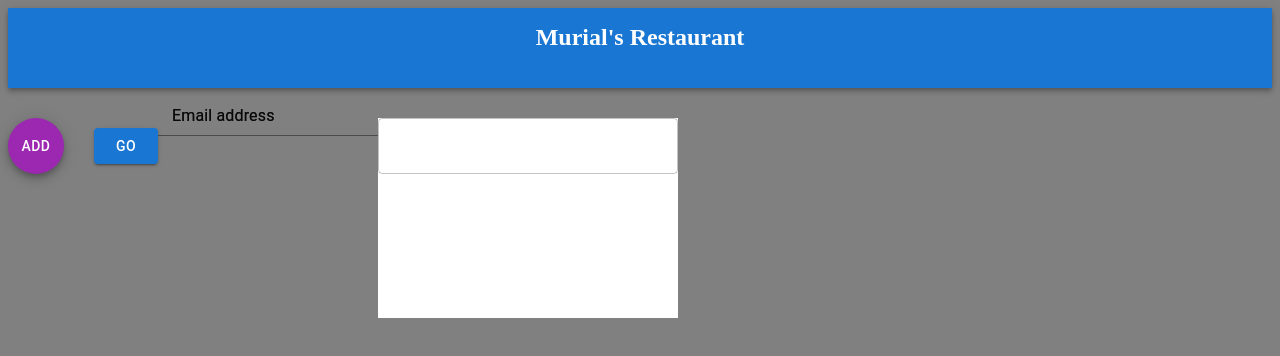
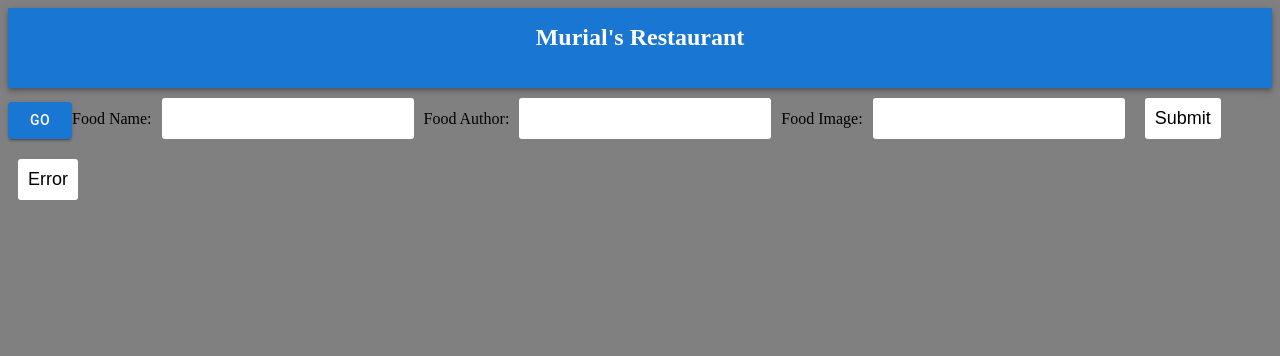
Before and after one commit to twentymurial33/murials_menu, a React (Create React App) app in the folder client/: page /add in a window 1280 px wide. Shown: the top 356 px of the page. Built offline with nearby package versions, Linux system fonts and the light colour scheme.

Commit message:
adding more logic to the addfood page

```diff
--- a/client/src/pages/AddFood.js
+++ b/client/src/pages/AddFood.js
@@ -3,19 +3,13 @@ import { useMutation } from "react-query";
 import axios from "axios";
 import Box from "@mui/material/Box";
 import Button from "@mui/material/Button";
-import Input from "@mui/material/Input";
-
-import InputLabel from "@mui/material/InputLabel";
-import Fab from "@mui/material/Fab";
 import Layout from "../components/Layout";
-import TextField from "@mui/material/TextField";
-import FormControl from "@mui/material/FormControl";
+import styled from "styled-components";
 
 function AddFood() {
   const [food, setFood] = useState("");
   const url = "http://localhost:5000/food";
 
-  //working with mutation but need to revisit - entirely not working
   const mutation = useMutation({
     mutationFn: (newFood) => {
       return axios
@@ -26,39 +20,38 @@ function AddFood() {
     },
   });
 
-  //working with mutation but need to revisit - entirely not working
   function handleSubmit(e) {
     e.preventDefault();
     mutation.mutate(url, { title: "title", img: "img", author: "author" });
   }
+
+  function handleChange(e) {
+    e.preventDefault();
+  }
   return (
-    <div>
+    <div className="form">
       <Layout />
-      <Fab
-        color="secondary"
-        aria-label="add"
-        onSubmit={handleSubmit}
-        style={{ marginTop: "30px", marginBottom: "30px", marginRight: "30px" }}
-      >
-        Add
-      </Fab>
       <Button variant="contained" onClick={handleSubmit}>
         Go
       </Button>
-      <FormControl>
-        <InputLabel htmlFor="my-input">Email address</InputLabel>
-        <InputLabel htmlFor="my-input">Email address</InputLabel>
-        <InputLabel htmlFor="my-input">Email address</InputLabel>
-        <Input id="my-input" aria-describedby="my-helper-text" />
-      </FormControl>
-      <TextField
-        style={{
-          backgroundColor: "white",
-          width: "300px",
-          height: "200px",
-          marginTop: "30px",
-        }}
-      >
+      <Form>
+        <form onSubmit={handleChange}>
+          <label>
+            Food Name:
+            <input type="text" name="name" />
+          </label>
+          <label>
+            Food Author:
+            <input type="text" name="name" />
+          </label>
+          <label>
+            Food Image:
+            <input type="text" name="name" />
+          </label>
+          <input type="submit" value="Submit" />
+          <input type="submit" value="Error" />
+        </form>
+      </Form>
       <ul className="list">
         {Array.from(food).map((data) => {
           return (
@@ -87,9 +80,38 @@ function AddFood() {
           );
         })}
       </ul>
-      </TextField>
     </div>
   );
 }
 
+const Form = styled.form`
+  input{
+  font-size: 18px;
+  padding: 10px;
+  margin: 10px;
+  background: white;
+  border: none;
+  border-radius: 3px;
+  ::placeholder {
+    color: black;
+  }
+
+  ul {
+    display: flex;
+    flex-wrap: wrap;
+  }
+
+form{
+  display: block;
+    width: 100%;
+    padding: .5rem .8rem .5rem .8rem;
+    margin: .9vw 0 ;
+    border:0;
+    border-radius: 5px;
+    font-size: 20px;
+}
+
+
+`;
+
 export default AddFood;
--- a/client/src/pages/Details.js
+++ b/client/src/pages/Details.js
@@ -3,7 +3,6 @@ import { useQuery } from "react-query";
 import { useState } from "react";
 import Box from "@mui/material/Box";
 import Button from "@mui/material/Button";
-// import { useMutation } from "react-query";
 import DeleteIcon from "@mui/icons-material/Delete";
 import styled from "styled-components";
 import "../index.css";
@@ -118,10 +117,6 @@ const Container = styled.div`
     display: flex;
     flex-wrap: wrap;
   }
-
-
-
-
 `;
 
 export default Details;
```
Lines whose indentation alone changed are shown as unchanged.
